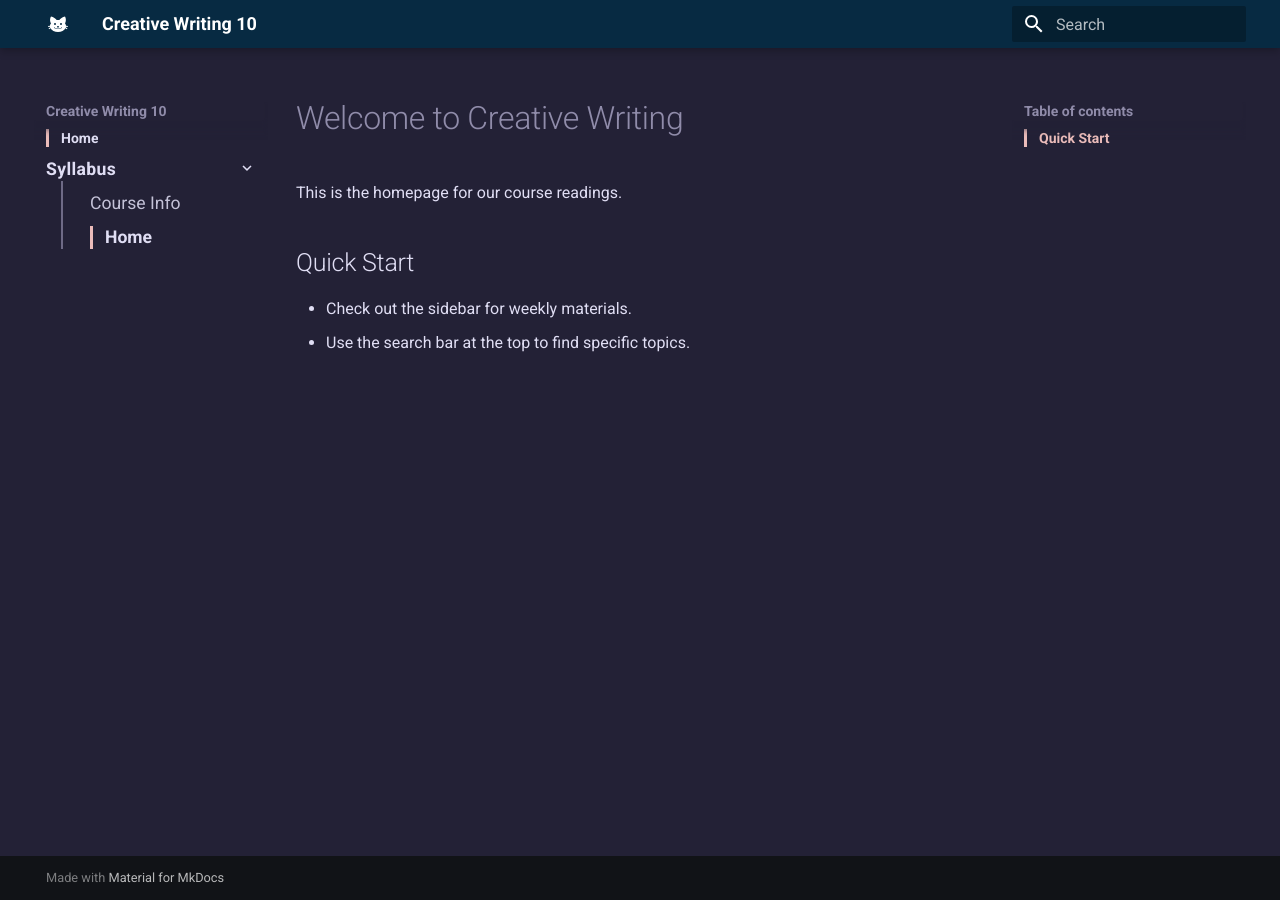
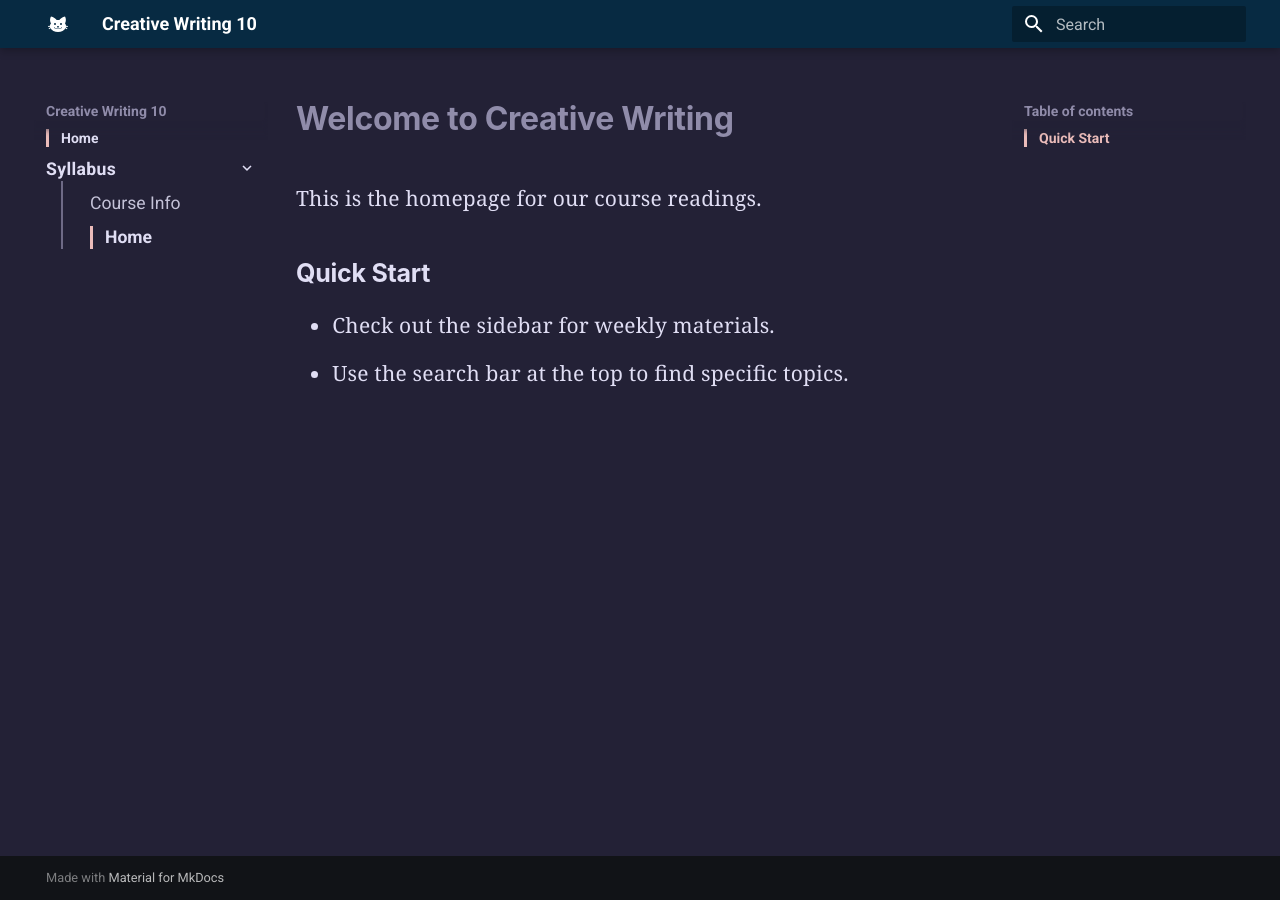
Before and after one commit to mickeybalili/cw10, an MkDocs documentation site: the page built from docs/index.md, in a window 1280 px wide. Built offline with MkDocs 1.6.1 and Material for MkDocs 9.7.7, drawn with Linux system fonts in a browser that asks for light colours.

Commit message:
Update extra.css

```diff
--- a/docs/stylesheets/extra.css
+++ b/docs/stylesheets/extra.css
@@ -75,3 +75,36 @@
   color: #e0def4 !important; /* Slightly brighter text for parent folder */
   font-weight: 700 !important;
 }
+
+/* Import Source Serif 4 (Body Prose) and Inter (Headings/UI) from Google Fonts */
+@import url('https://fonts.googleapis.com/css2?family=Inter:wght@400;600;700&family=Source+Serif+4:ital,opsz,wght@0,8..60,400..700;1,8..60,400..700&display=swap');
+
+/* --- Prose & Reading Typography --- */
+
+/* 1. Apply Source Serif 4 to all main reading prose */
+.md-typeset p,
+.md-typeset li,
+.md-typeset blockquote {
+  font-family: 'Source Serif 4', Georgia, Cambria, serif !important;
+  font-size: 1.05rem;         /* Slightly larger font size for comfortable reading */
+  line-height: 1.75;           /* Generous line spacing to prevent eye strain */
+  letter-spacing: 0.01em;      /* Subtle letter spacing for long paragraphs */
+}
+
+/* 2. Keep headings sharp with a modern sans-serif (Inter) */
+.md-typeset h1,
+.md-typeset h2,
+.md-typeset h3,
+.md-typeset h4 {
+  font-family: 'Inter', -apple-system, BlinkMacSystemFont, sans-serif !important;
+  font-weight: 700;
+  letter-spacing: -0.01em;
+}
+
+/* 3. Give blockquotes a beautiful bookish feel */
+.md-typeset blockquote {
+  font-style: italic;
+  border-left: 3px solid var(--md-primary-fg-color);
+  opacity: 0.9;
+  padding-left: 1rem;
+}
```
